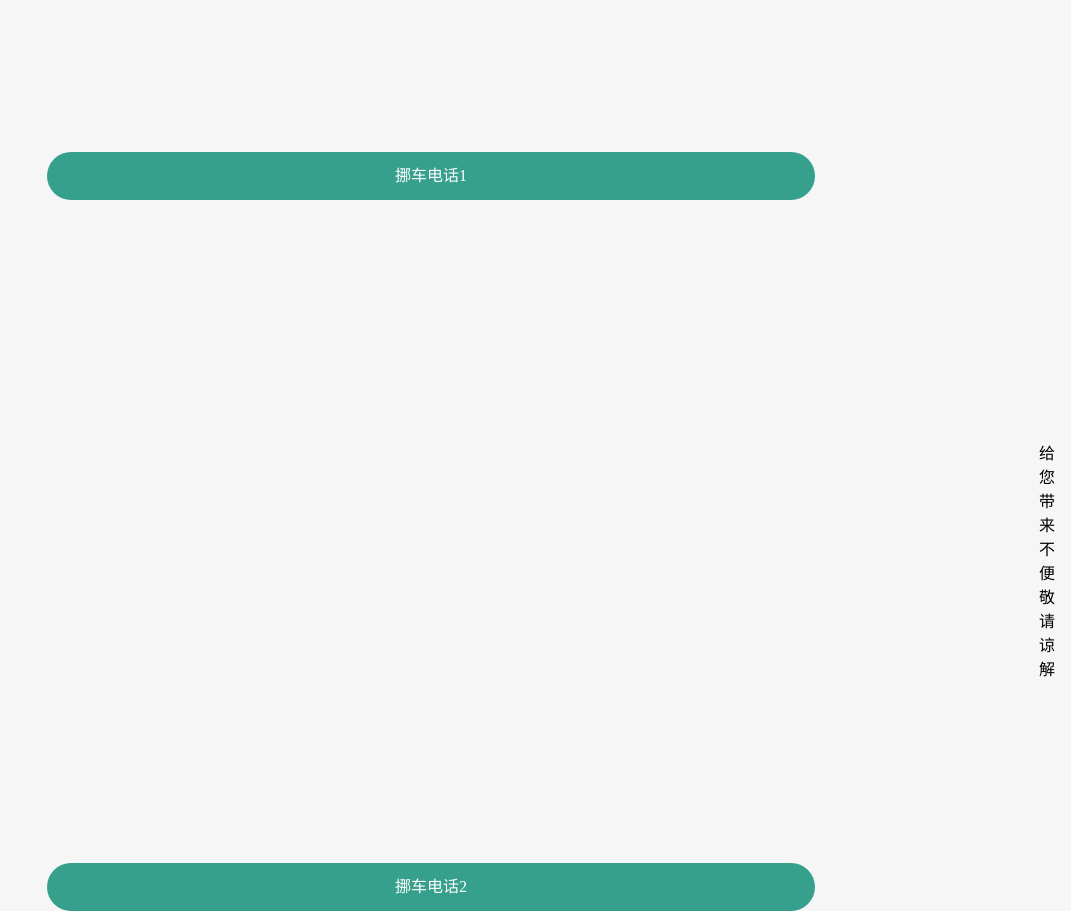
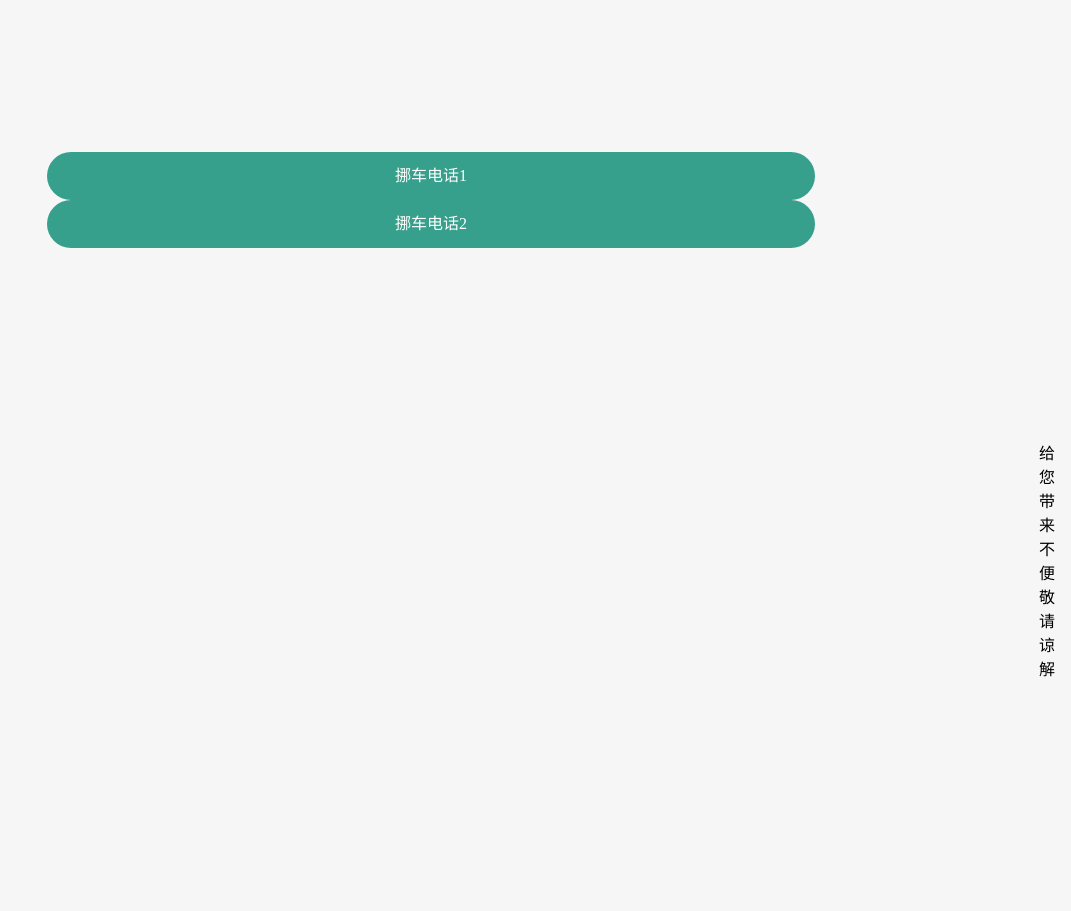
Before and after one commit to 331105363/nuoche, a plain HTML site: page index.html in a window 1280 px wide. Shown: the whole page, without its empty margins (209-1280 px from the left). After the commit the page ends 863 px from the top, so only its background shows below. Drawn offline with Linux system fonts and the light colour scheme.

Commit message:
Update index.html

```diff
--- a/index.html
+++ b/index.html
@@ -54,10 +54,8 @@
 <body>
     <img src="./banner.jpeg" alt="" class="banner">
     <div class="btn-wrap">
-       <a href="tel:17739386630" class="button">挪车电话1</a>
-    </div>
-    <div class="btn-wrap1">
-       <a href="tel:16603939286" class="button">挪车电话2</a>
+        <a href="tel:17739386630" class="button">挪车电话1</a>
+        <a href="tel:16603939286" class="button">挪车电话2</a>
     </div>
     <div class="tip">给您带来不便<br>敬请谅解</div>
 </body>
```
